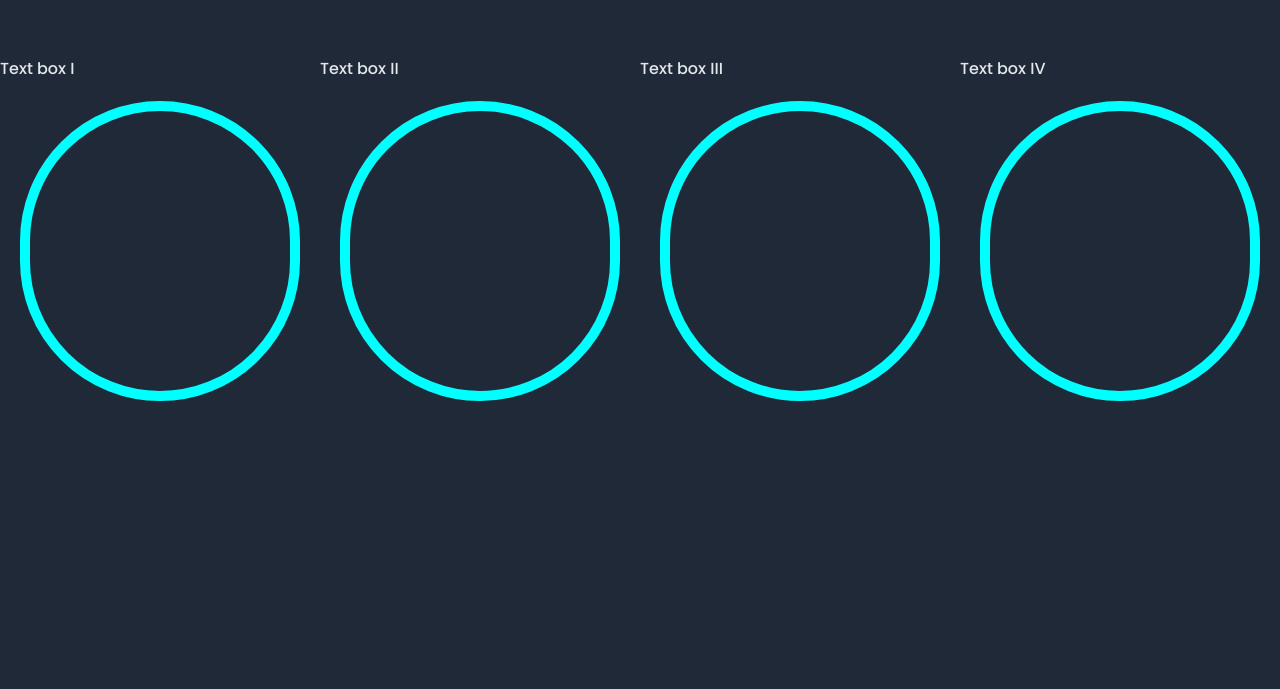
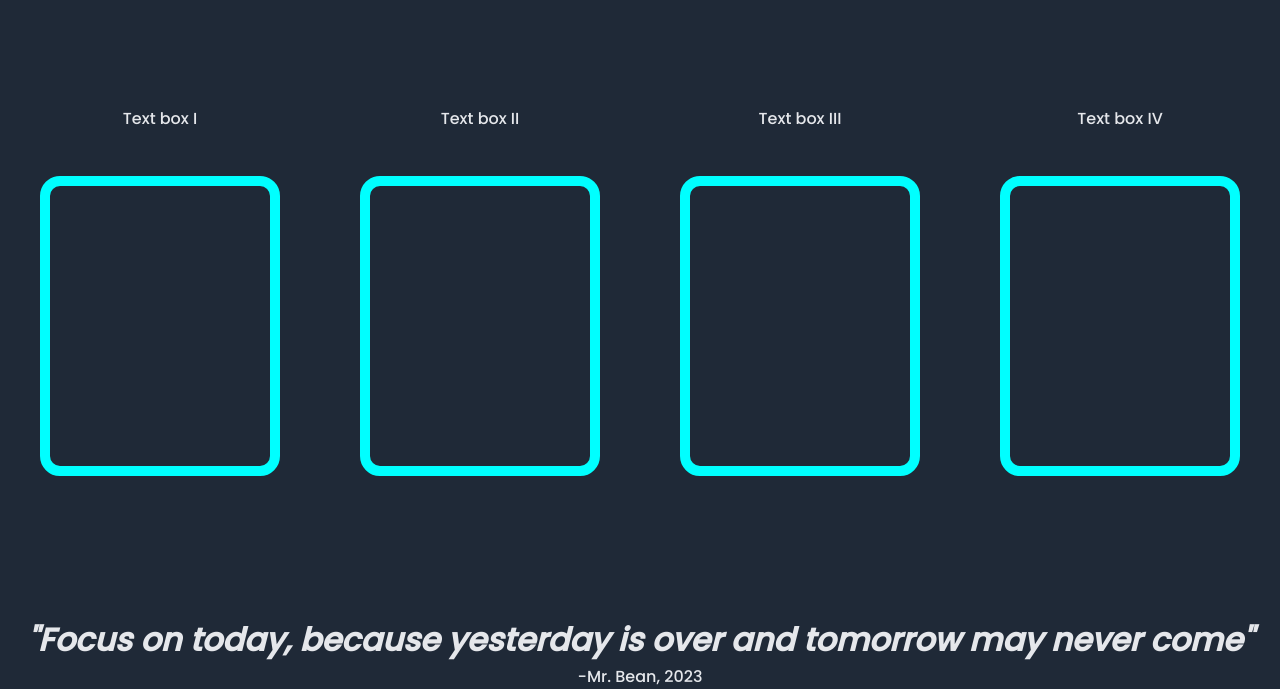
Before and after one commit to BenchmarkedDev/odin-landingpage, a plain HTML site: page index.html in a window 1280 px wide. Shown: the part 584-1273 px from the top of the page. Before the commit the page ends 1005 px from the top, so only its background shows below. Drawn offline with Linux system fonts and the light colour scheme.

Commit message:
Update #5

```diff
--- a/index.html
+++ b/index.html
@@ -53,6 +53,12 @@
     <div class="square square4"></div>
 
   </div>
+
+
+
+    <h1 class="quote-main"><em>"Focus on today, because yesterday is over and tomorrow may never come"</em></h1>
+    <p class="quote-sub">-Mr. Bean, 2023</p>
+
   </body>
 
 </html>
--- a/style.css
+++ b/style.css
@@ -70,36 +70,65 @@ width: 40%;
   display: flex;
   justify-content: center;
   align-items: center;
-  margin-top: 100px;
+  margin-top: 150px;
 }
 
 
 .info-squares {
+
   display: flex;
-  justify-content: center;
+  justify-content: center
 
 }
 
 .square {
   height: 300px;
-  width: 400px;
+  width: 300px;
   border: 10px solid cyan;
-  border-radius: 200px;
-  margin: 20px;
+  border-radius: 20px;
+  margin: 40px;
+
 
 
 }
 
 .info-boxes {
   display: flex;
+  justify-content: center;
+  text-align: center;
 
 
 }
 
 
 .info-boxes p {
+  height: 30px;
+  width: 400px;
 
-  width: 500px;
+
+
 
 
 }
+
+
+.quote-section {
+
+display: flex;
+margin-top: 160px;
+justify-content: center;
+
+
+}
+
+.quote-main {
+  text-align: center;
+  margin-top: 100px;
+
+
+}
+
+.quote-sub {
+text-align: center;
+
+}
```
